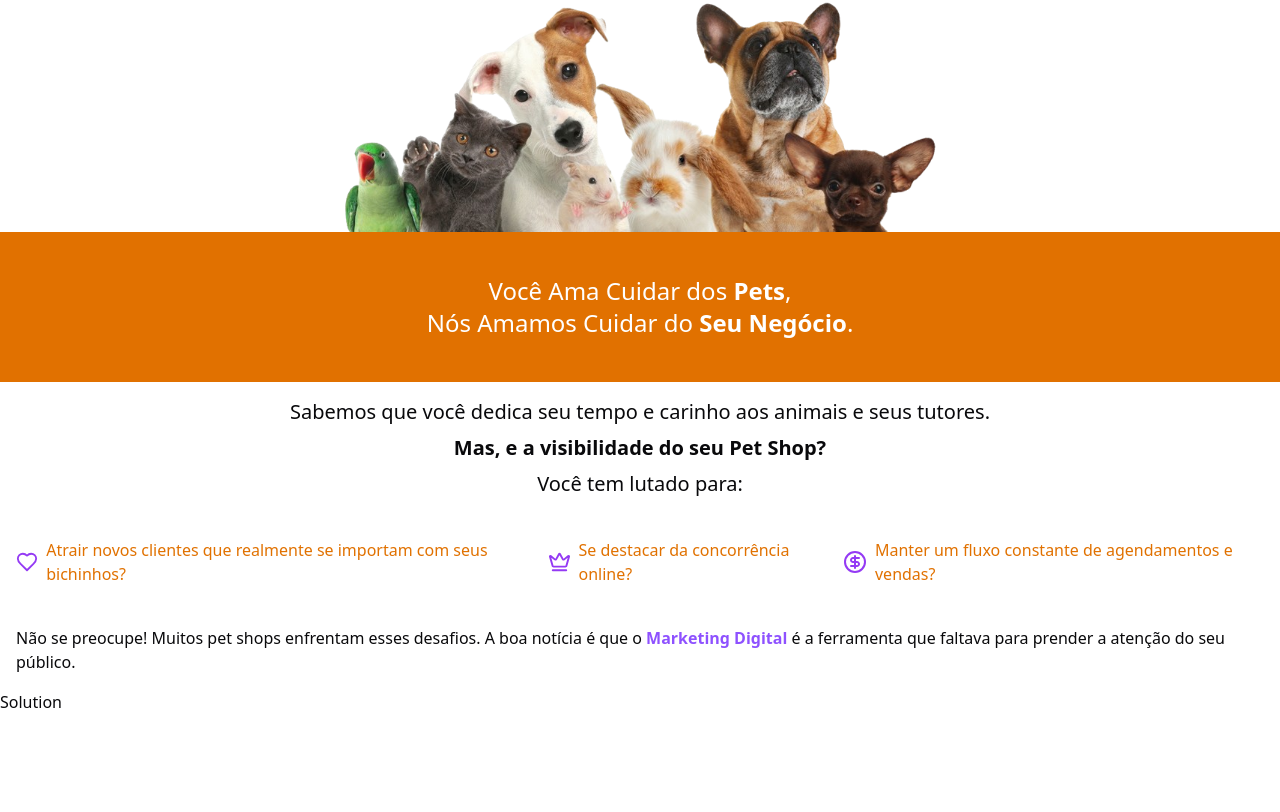
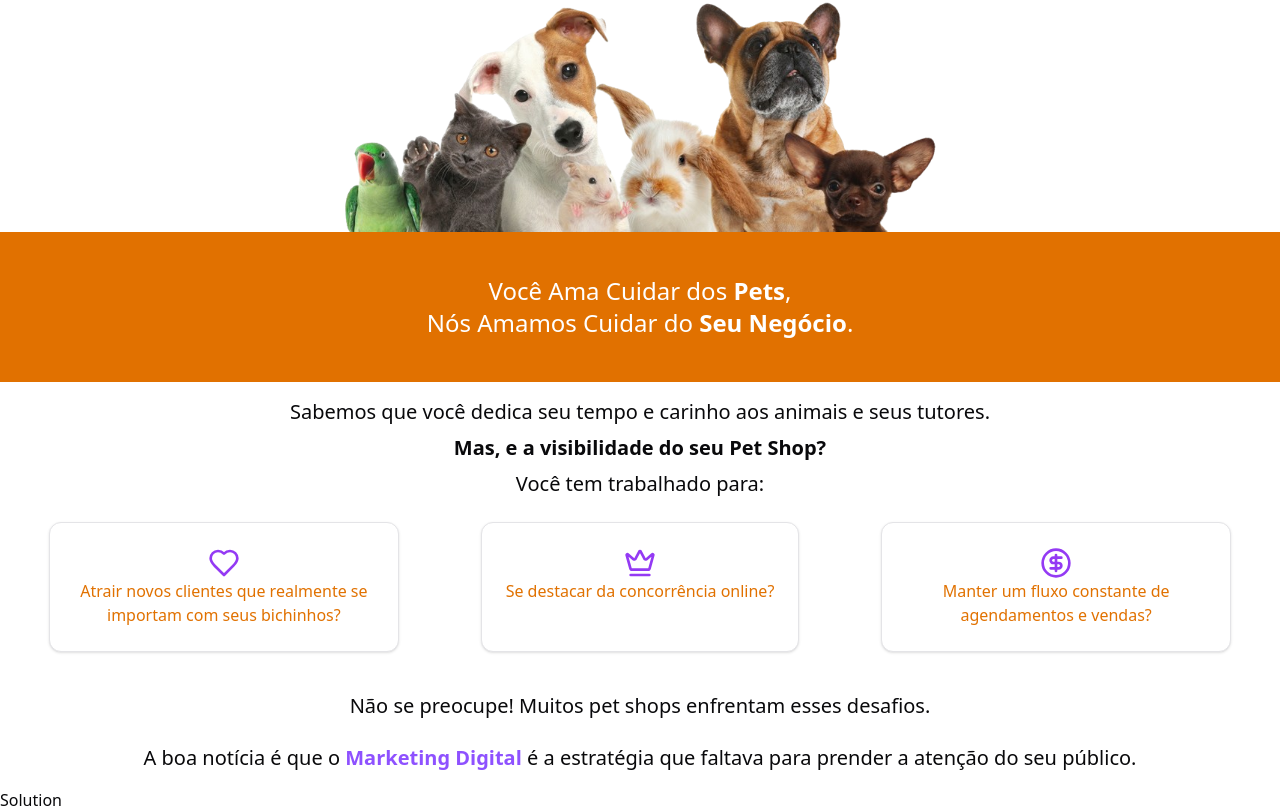
Before and after one commit to mozelli/site-mozelli-marketing, a Next.js app: page /pet in a window 1280 px wide. Shown: the part 584-1396 px from the top of the page. Before the commit the page ends 1298 px from the top, so only its background shows below. Built offline with nearby package versions, Linux system fonts and the light colour scheme.

Commit message:
implements Pain section layout

```diff
--- a/app/(pages)/pet/components/Pain.tsx/index.tsx
+++ b/app/(pages)/pet/components/Pain.tsx/index.tsx
@@ -1,4 +1,8 @@
 import Image from "next/image";
+import HeartIcon from "@/public/svg-icons/heart_icon.svg";
+import CrownIcon from "@/public/svg-icons/crown_icon.svg";
+import DolarIcon from "@/public/svg-icons/dolar_icon.svg";
+import { Card, CardContent } from "@/components/ui/card";
 
 const Pain = () => {
   return (
@@ -20,78 +24,66 @@ const Pain = () => {
           </span>
         </p>
         <p className="text-base md:text-xl text-center">
-          Você tem lutado para:
+          Você tem trabalhado para:
         </p>
-        <ul className="my-10 lg:flex lg:items-center lg:justify-center lg:gap-4">
-          <li className="flex items-center gap-2 mb-6 lg:mb-0">
-            <div className="">
+        <ul className="my-6 lg:flex lg:items-center lg:justify-around lg:gap-4">
+          <li className="mb-6 lg:mb-0 lg:max-w-[350px]">
+            <Card className="lg:min-h-[130px]">
+              <CardContent className="text-center">
+                <div className="flex items-center justify-center">
                   <Image
-                src="/svg-icons/heart_icon.svg"
-                width="24"
-                height="24"
+                    src={HeartIcon}
                     alt="Ícone de coração"
+                    className="min-w-8 h-8"
                   />
                 </div>
                 <span className="text-amber-600 font-medium">
                   Atrair novos clientes que realmente se importam com seus
                   bichinhos?
                 </span>
+              </CardContent>
+            </Card>
           </li>
-          <li className="flex items-center gap-2 mb-6 lg:mb-0">
-            <div className="">
+          <li className="mb-6 lg:mb-0 lg:max-w-[350px]">
+            <Card className="lg:min-h-[130px]">
+              <CardContent className="text-center">
+                <div className="flex items-center justify-center">
                   <Image
-                src="/svg-icons/crown_icon.svg"
-                width={24}
-                height={24}
+                    src={CrownIcon}
                     alt="Ícone de coroa"
+                    className="min-w-8 h-8"
                   />
                 </div>
                 <span className="text-amber-600 font-medium">
                   Se destacar da concorrência online?
                 </span>
+              </CardContent>
+            </Card>
           </li>
-          <li className="flex items-center gap-2">
-            <div className="">
-              <svg
-                width="24"
-                height="24"
-                viewBox="0 0 24 24"
-                fill="none"
-                xmlns="http://www.w3.org/2000/svg"
-              >
-                <path
-                  d="M12 22C17.5228 22 22 17.5228 22 12C22 6.47715 17.5228 2 12 2C6.47715 2 2 6.47715 2 12C2 17.5228 6.47715 22 12 22Z"
-                  stroke="#943AF4"
-                  stroke-width="2"
-                  stroke-linecap="round"
-                  stroke-linejoin="round"
+          <li className="lg:max-w-[350px] lg:min-h-[100px]">
+            <Card className="lg:min-h-[130px]">
+              <CardContent className="text-center">
+                <div className="flex items-center justify-center">
+                  <Image
+                    src={DolarIcon}
+                    alt="Ícone de dinheiro"
+                    className="min-w-8 h-8"
                   />
-                <path
-                  d="M16 8H10C9.46957 8 8.96086 8.21071 8.58579 8.58579C8.21071 8.96086 8 9.46957 8 10C8 10.5304 8.21071 11.0391 8.58579 11.4142C8.96086 11.7893 9.46957 12 10 12H14C14.5304 12 15.0391 12.2107 15.4142 12.5858C15.7893 12.9609 16 13.4696 16 14C16 14.5304 15.7893 15.0391 15.4142 15.4142C15.0391 15.7893 14.5304 16 14 16H8"
-                  stroke="#943AF4"
-                  stroke-width="2"
-                  stroke-linecap="round"
-                  stroke-linejoin="round"
-                />
-                <path
-                  d="M12 18V6"
-                  stroke="#943AF4"
-                  stroke-width="2"
-                  stroke-linecap="round"
-                  stroke-linejoin="round"
-                />
-              </svg>
                 </div>
                 <span className="text-amber-600 font-medium">
                   Manter um fluxo constante de agendamentos e vendas?
                 </span>
+              </CardContent>
+            </Card>
           </li>
         </ul>
-        <p>
-          Não se preocupe! Muitos pet shops enfrentam esses desafios. A boa
-          notícia é que o{" "}
+        <p className="mb-2 text-center lg:text-xl lg:pt-4">
+          Não se preocupe! Muitos pet shops enfrentam esses desafios.
+        </p>
+        <p className="text-center lg:text-xl lg:pt-4">
+          A boa notícia é que o{" "}
           <strong className="text-primary">Marketing Digital</strong> é a
-          ferramenta que faltava para prender a atenção do seu público.
+          estratégia que faltava para prender a atenção do seu público.
         </p>
       </div>
     </section>
```
Lines whose indentation alone changed are shown as unchanged.
